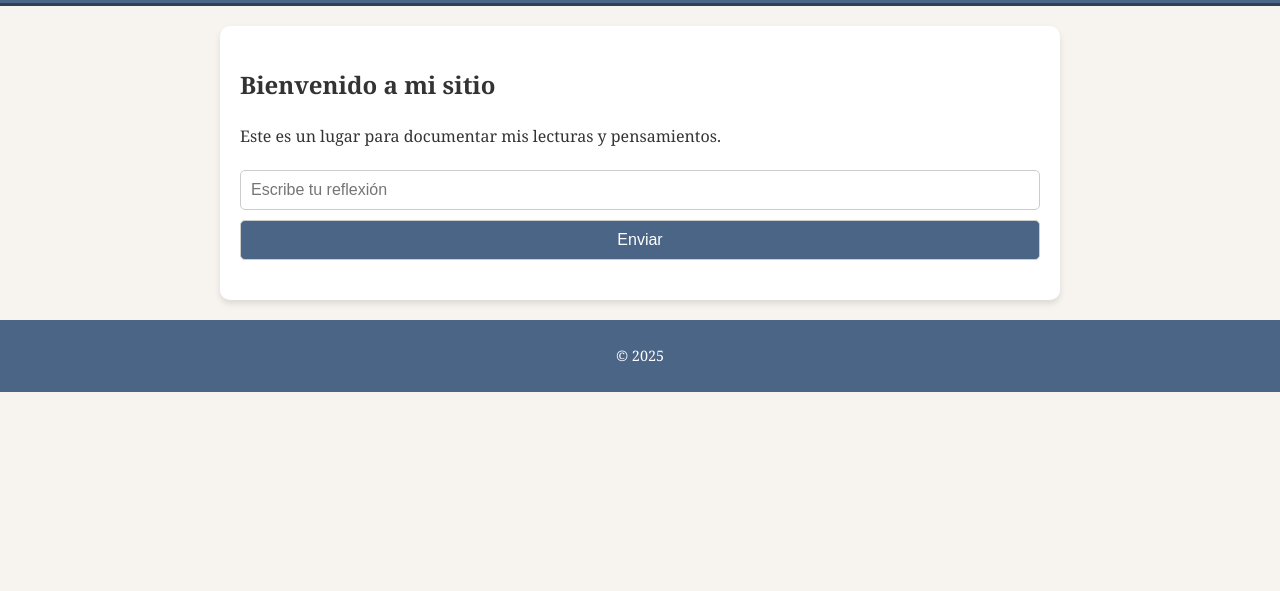
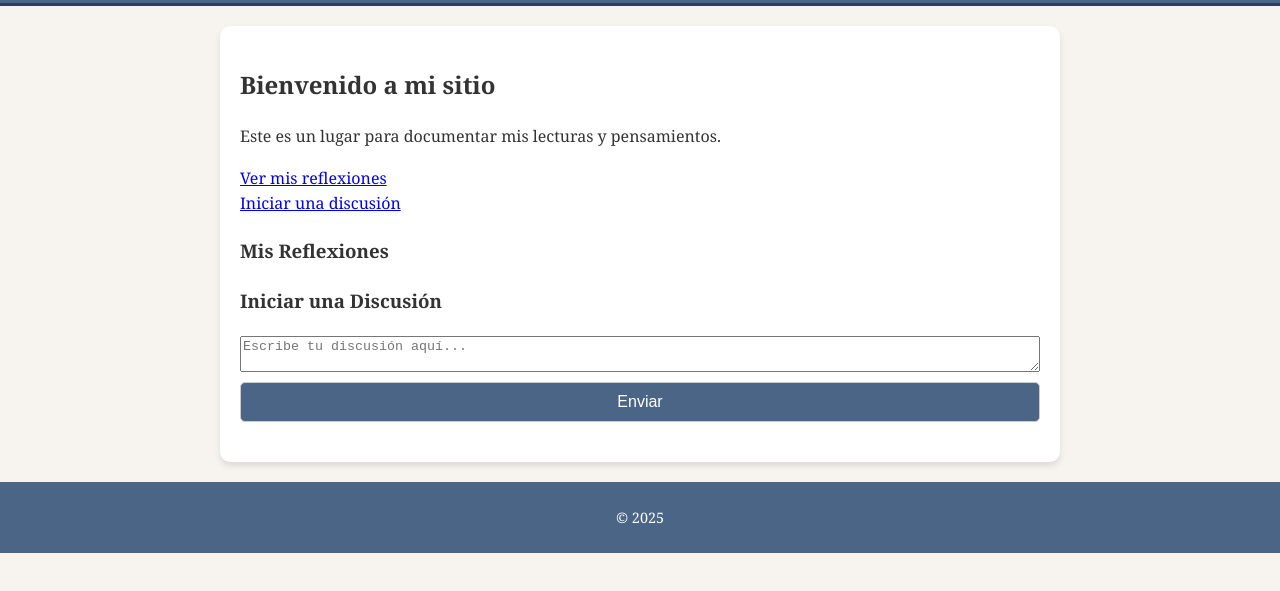
Before and after one commit to saulsgrm/mis-lecturas, a plain HTML site: page index.html in a window 1280 px wide. Shown: the part 101-692 px from the top of the page. Drawn offline with Linux system fonts and the light colour scheme.

Commit message:
Update index.html

```diff
--- a/index.html
+++ b/index.html
@@ -4,7 +4,7 @@
     <meta charset="UTF-8">
     <meta name="viewport" content="width=device-width, initial-scale=1.0">
     <title>Mis Lecturas y Reflexiones</title>
-    <link rel="stylesheet" href="style.css"> <!-- Enlace al archivo CSS -->
+    <link rel="stylesheet" href="style.css">
     <script src="script.js" defer></script> <!-- Enlace al script -->
 </head>
 <body>
@@ -14,13 +14,26 @@
     <main>
         <h2>Bienvenido a mi sitio</h2>
         <p>Este es un lugar para documentar mis lecturas y pensamientos.</p>
-        <!-- Formulario para reflexiones -->
-        <form id="reflection-form">
-            <input type="text" id="reflection-input" placeholder="Escribe tu reflexión" required>
-            <button type="submit">Enviar</button>
-        </form>
-        <!-- Lista de reflexiones -->
-        <ul id="reflections-list"></ul>
+
+        <!-- Enlace a las reflexiones -->
+        <a href="#reflections-section">Ver mis reflexiones</a><br>
+
+        <!-- Enlace a las discusiones -->
+        <a href="#discussions-section">Iniciar una discusión</a>
+
+        <section id="reflections-section">
+            <h3>Mis Reflexiones</h3>
+            <ul id="reflections-list"></ul>
+        </section>
+
+        <section id="discussions-section">
+            <h3>Iniciar una Discusión</h3>
+            <form id="discussion-form">
+                <textarea id="discussion-input" placeholder="Escribe tu discusión aquí..." required></textarea>
+                <button type="submit">Enviar</button>
+            </form>
+            <ul id="discussions-list"></ul>
+        </section>
     </main>
     <footer>
         <p>&copy; 2025</p>
```
